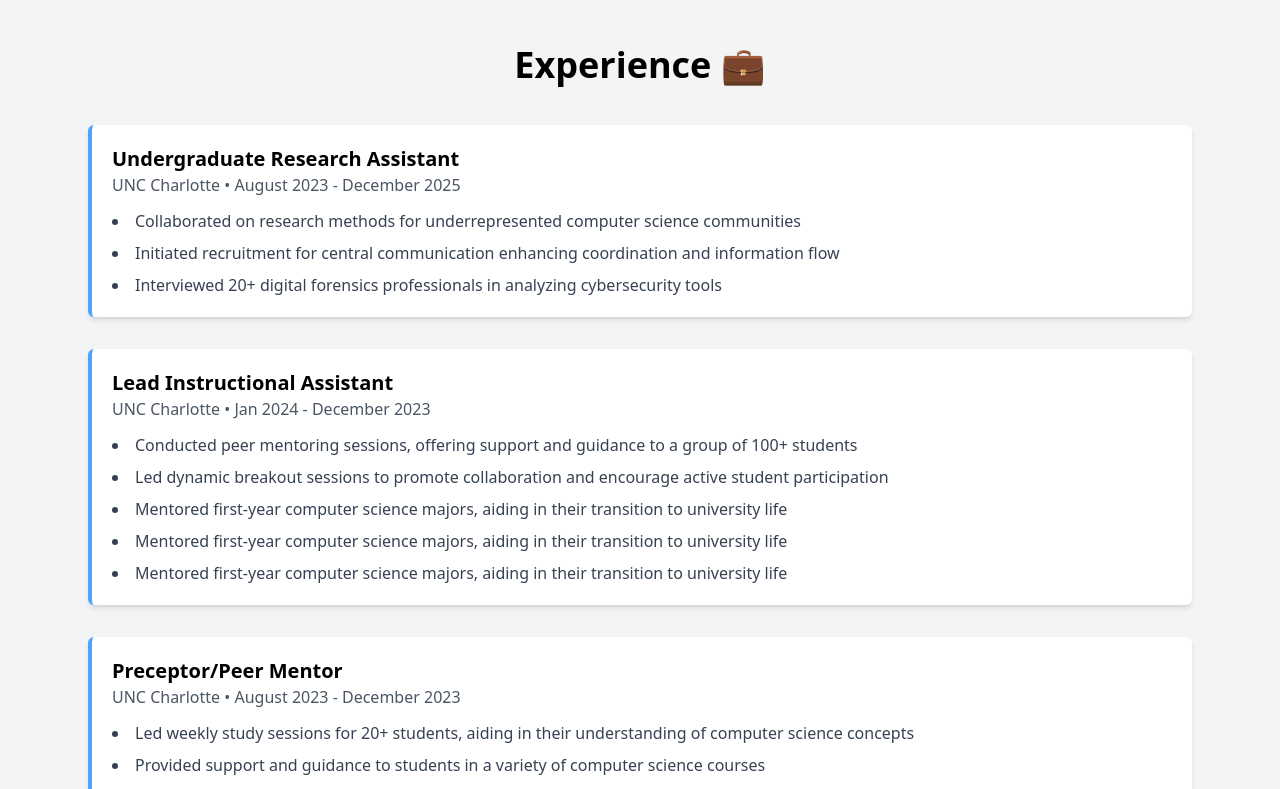
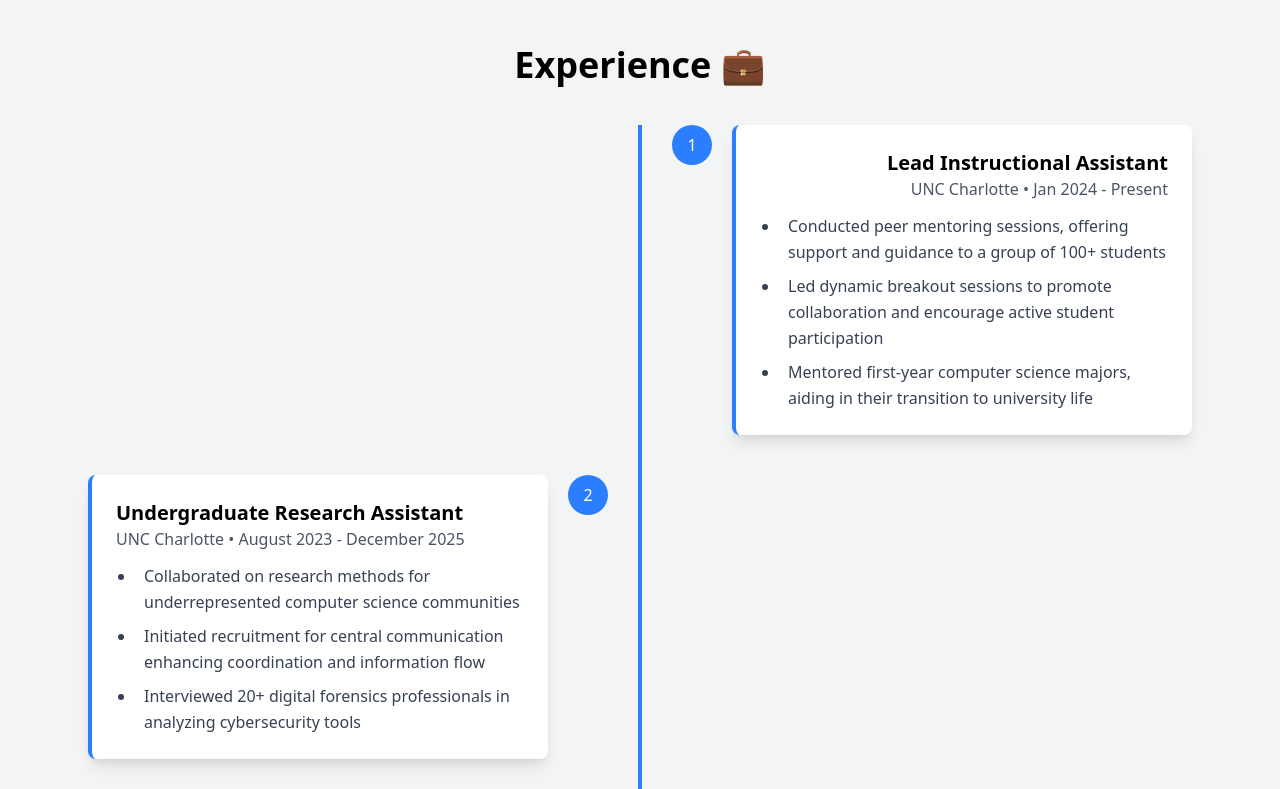
Before and after one commit to ToyaOkey/ToyaOkey.github.io, a React (Vite) app in the folder toya-portfolio/: page / in a window 1280 px wide. Shown: the part 1820-2609 px from the top of the page. Built offline with nearby package versions, Linux system fonts and the light colour scheme.

Commit message:
fix bullet points

```diff
--- a/toya-portfolio/src/components/Experience.tsx
+++ b/toya-portfolio/src/components/Experience.tsx
@@ -16,10 +16,9 @@ const Experience = () => {
     const [experiences, setExperiences] = useState<ExperienceItem[]>([]);
 
     useEffect(() => {
-        // Simulating an API call (useful if fetching from a server)
         setTimeout(() => {
             setExperiences(experienceData);
-        }, 500); // Simulate loading time
+        }, 500); // Simulating API fetch delay
     }, []);
 
     return (
@@ -38,35 +37,55 @@ const Experience = () => {
                 {experiences.length === 0 ? (
                     <div className="text-center text-gray-500">Loading experiences...</div>
                 ) : (
+                    <div className="relative">
+                        {/* Timeline Line */}
+                        <div className="absolute top-0 left-1/2 w-1 bg-blue-500 h-full transform -translate-x-1/2"></div>
+
+                        {/* Timeline Items */}
                         <motion.div
-                        className="space-y-8"
+                            className="grid gap-10"
                             initial="hidden"
                             whileInView="visible"
                             viewport={{ once: true }}
                             variants={{
                                 hidden: { opacity: 0 },
-                            visible: { opacity: 1, transition: { staggerChildren: 0.2 } },
+                                visible: { opacity: 1, transition: { staggerChildren: 0.3 } },
                             }}
                         >
                             {experiences.map((exp, index) => (
                                 <motion.div
                                     key={index}
-                                className="bg-white shadow-md rounded-md p-5 border-l-4 border-blue-400"
+                                    className={`flex flex-col md:flex-row items-center md:items-start ${
+                                        index % 2 === 0 ? "md:flex-row-reverse" : ""
+                                    }`}
                                     variants={{
-                                    hidden: { opacity: 0, x: -20 },
-                                    visible: { opacity: 1, x: 0 },
+                                        hidden: { opacity: 0, y: 30 },
+                                        visible: { opacity: 1, y: 0 },
                                     }}
+                                >
+                                    {/* Experience Content */}
+                                    <div
+                                        className={`bg-white shadow-lg rounded-lg p-6 w-full md:w-5/12 border-l-4 border-blue-500 ${
+                                            index % 2 === 0 ? "md:text-right" : "md:text-left"
+                                        }`}
                                     >
                                         <h3 className="text-xl font-semibold">{exp.role}</h3>
                                         <p className="text-gray-600">{exp.company} • {exp.date}</p>
-                                <ul className="mt-3 list-disc list-inside space-y-2 text-gray-700">
+                                        <ul className="mt-3 list-disc pl-5 space-y-2 text-gray-700 marker:text-gray-700">
                                             {exp.points.map((point, i) => (
-                                        <li key={i}>{point}</li>
+                                                <li key={i} className="leading-relaxed pl-2 text-left">{point}</li>
                                             ))}
                                         </ul>
+                                    </div>
+
+                                    {/* Timeline  */}
+                                    <div className="w-10 h-10 bg-blue-500 text-white flex items-center justify-center rounded-full md:mx-5">
+                                        {index + 1}
+                                    </div>
                                 </motion.div>
                             ))}
                         </motion.div>
+                    </div>
                 )}
             </div>
         </section>
--- a/toya-portfolio/src/components/Hero.tsx
+++ b/toya-portfolio/src/components/Hero.tsx
@@ -4,7 +4,7 @@ import { ChevronDownIcon } from "@heroicons/react/24/outline";
 
 const Hero = () => {
     return (
-        <section className="relative flex flex-col justify-center items-center text-center h-screen bg-gradient-to-b from-gray-900 to-gray-800 text-white px-6">
+        <section id="home" className="relative flex flex-col justify-center items-center text-center h-screen bg-gradient-to-b from-gray-900 to-gray-800 text-white px-6">
 
             {/* Glowing Background Effect */}
             <div className="absolute inset-0 bg-gradient-to-r from-blue-500/20 via-transparent to-purple-500/20 blur-3xl opacity-50"></div>
--- a/toya-portfolio/src/components/Navbar.tsx
+++ b/toya-portfolio/src/components/Navbar.tsx
@@ -7,7 +7,7 @@ const Navbar = () => {
     useEffect(() => {
         // Detect which section is in view
         const handleScroll = () => {
-            const sections = ["about", "experience", "projects", "contact"];
+            const sections = ["home","about", "experience", "projects", "contact"];
             let currentSection = "";
 
             sections.forEach((section) => {
@@ -37,7 +37,7 @@ const Navbar = () => {
 
                 {/* Desktop Navigation */}
                 <ul className="hidden md:flex space-x-8 text-lg">
-                    {["about", "experience", "projects", "contact"].map((section) => (
+                    {["home","about", "experience", "projects", "contact"].map((section) => (
                         <li key={section}>
                             <Link
                                 to={section}
--- a/toya-portfolio/src/data/experienceData.json
+++ b/toya-portfolio/src/data/experienceData.json
@@ -1,4 +1,14 @@
 [
+  {
+    "role": "Lead Instructional Assistant",
+    "company": "UNC Charlotte",
+    "date": "Jan 2024 - Present",
+    "points": [
+      "Conducted peer mentoring sessions, offering support and guidance to a group of 100+ students",
+      "Led dynamic breakout sessions to promote collaboration and encourage active student participation",
+      "Mentored first-year computer science majors, aiding in their transition to university life"
+    ]
+  },
   {
     "role": "Undergraduate Research Assistant",
     "company": "UNC Charlotte",
@@ -7,16 +17,6 @@
       "Collaborated on research methods for underrepresented computer science communities",
       "Initiated recruitment for central communication enhancing coordination and information flow",
       "Interviewed 20+ digital forensics professionals in analyzing cybersecurity tools"
-    ]
-  },
-  {
-    "role": "Lead Instructional Assistant",
-    "company": "UNC Charlotte",
-    "date": "Jan 2024 - December 2023",
-    "points": [
-      "Conducted peer mentoring sessions, offering support and guidance to a group of 100+ students",
-      "Led dynamic breakout sessions to promote collaboration and encourage active student participation",
-      "Mentored first-year computer science majors, aiding in their transition to university life", "Mentored first-year computer science majors, aiding in their transition to university life", "Mentored first-year computer science majors, aiding in their transition to university life"
     ]
   },
   {
```
Lines whose indentation alone changed are shown as unchanged.
